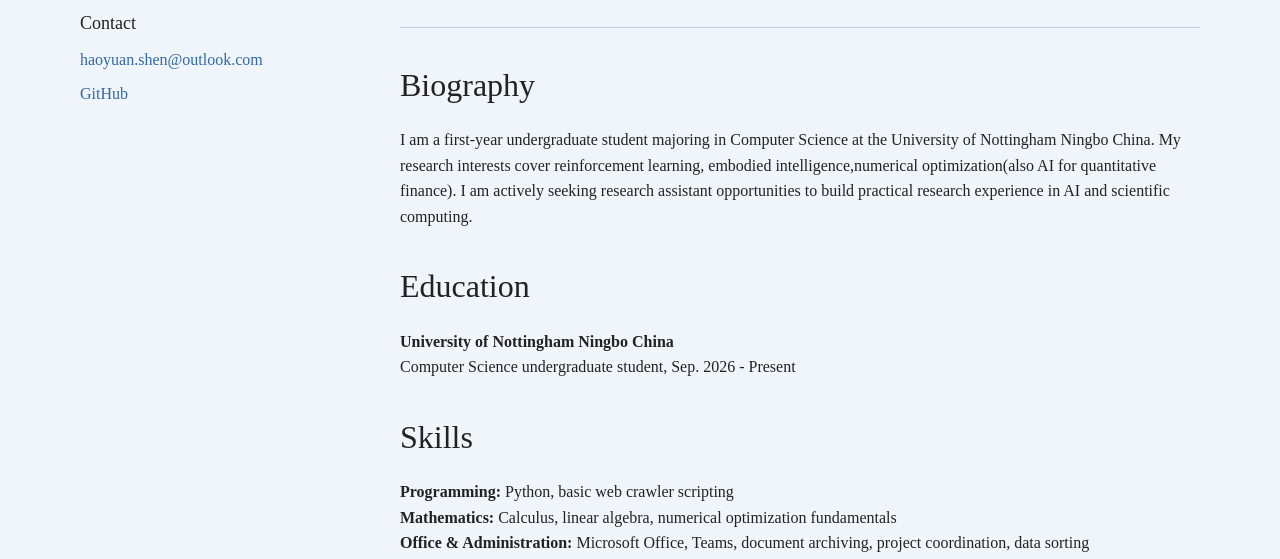
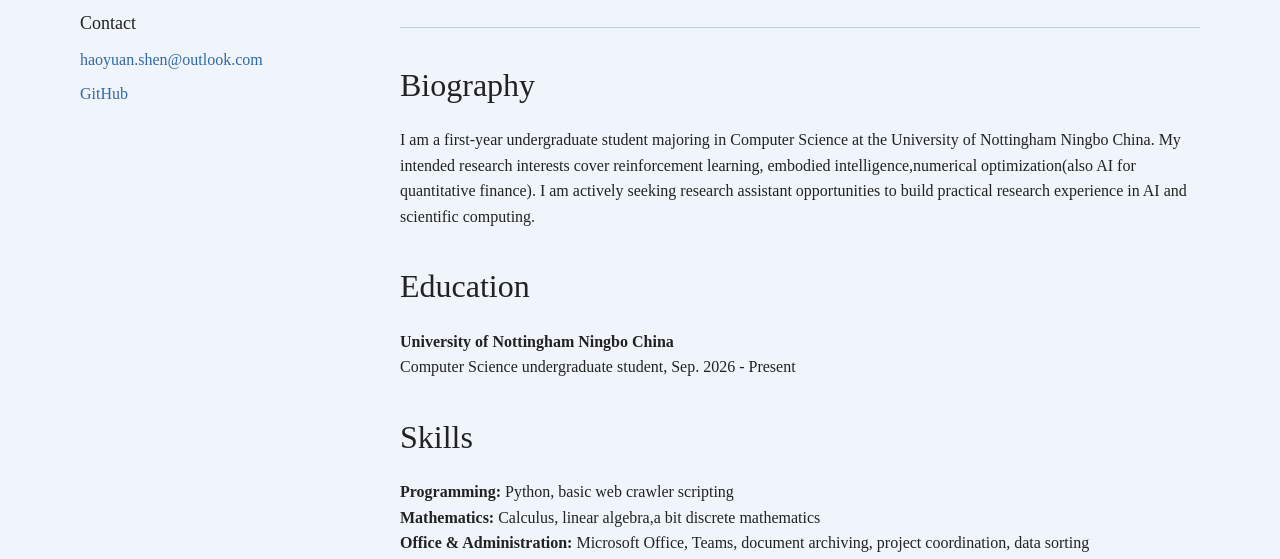
Before and after one commit to shenhaoyuan0218/about-me, a plain HTML site: page index.html in a window 1280 px wide. Shown: the part 248-807 px from the top of the page. Drawn offline with Linux system fonts and the light colour scheme.

Commit message:
add index.html resume

```diff
--- a/index.html
+++ b/index.html
@@ -95,7 +95,7 @@
 
         <div class="section">
             <h2>Biography</h2>
-            <p>I am a first-year undergraduate student majoring in Computer Science at the University of Nottingham Ningbo China. My research interests cover reinforcement learning, embodied intelligence,numerical optimization(also AI for quantitative finance). I am actively seeking research assistant opportunities to build practical research experience in AI and scientific computing.</p>
+            <p>I am a first-year undergraduate student majoring in Computer Science at the University of Nottingham Ningbo China. My intended research interests cover reinforcement learning, embodied intelligence,numerical optimization(also AI for quantitative finance). I am actively seeking research assistant opportunities to build practical research experience in AI and scientific computing.</p>
         </div>
 
         <div class="section">
@@ -107,7 +107,7 @@
         <div class="section">
             <h2>Skills</h2>
             <p><strong>Programming:</strong> Python, basic web crawler scripting</p>
-            <p><strong>Mathematics:</strong> Calculus, linear algebra, numerical optimization fundamentals</p>
+            <p><strong>Mathematics:</strong> Calculus, linear algebra,a bit discrete mathematics</p>
             <p><strong>Office & Administration:</strong> Microsoft Office, Teams, document archiving, project coordination, data sorting</p>
         </div>
 
```
